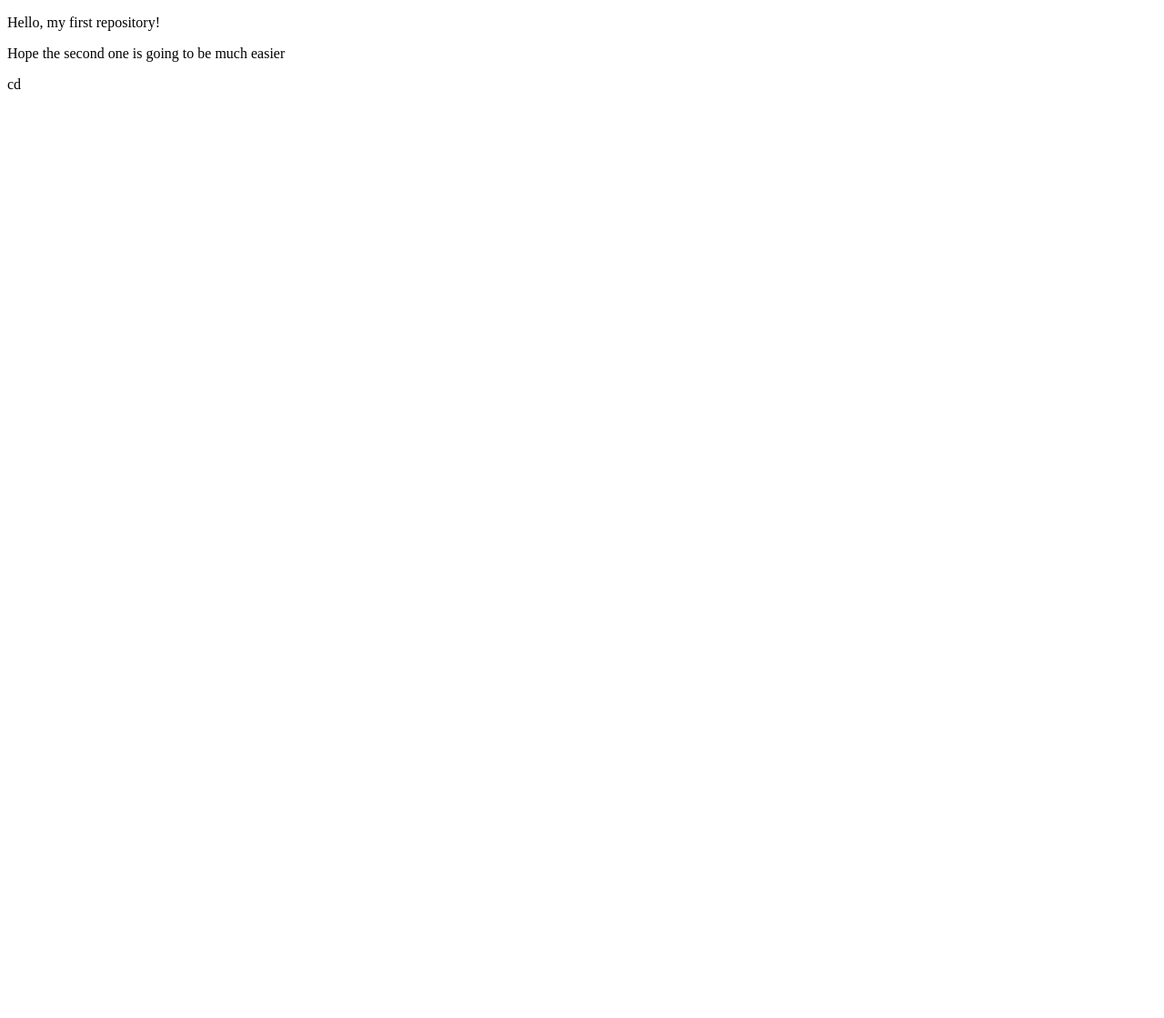
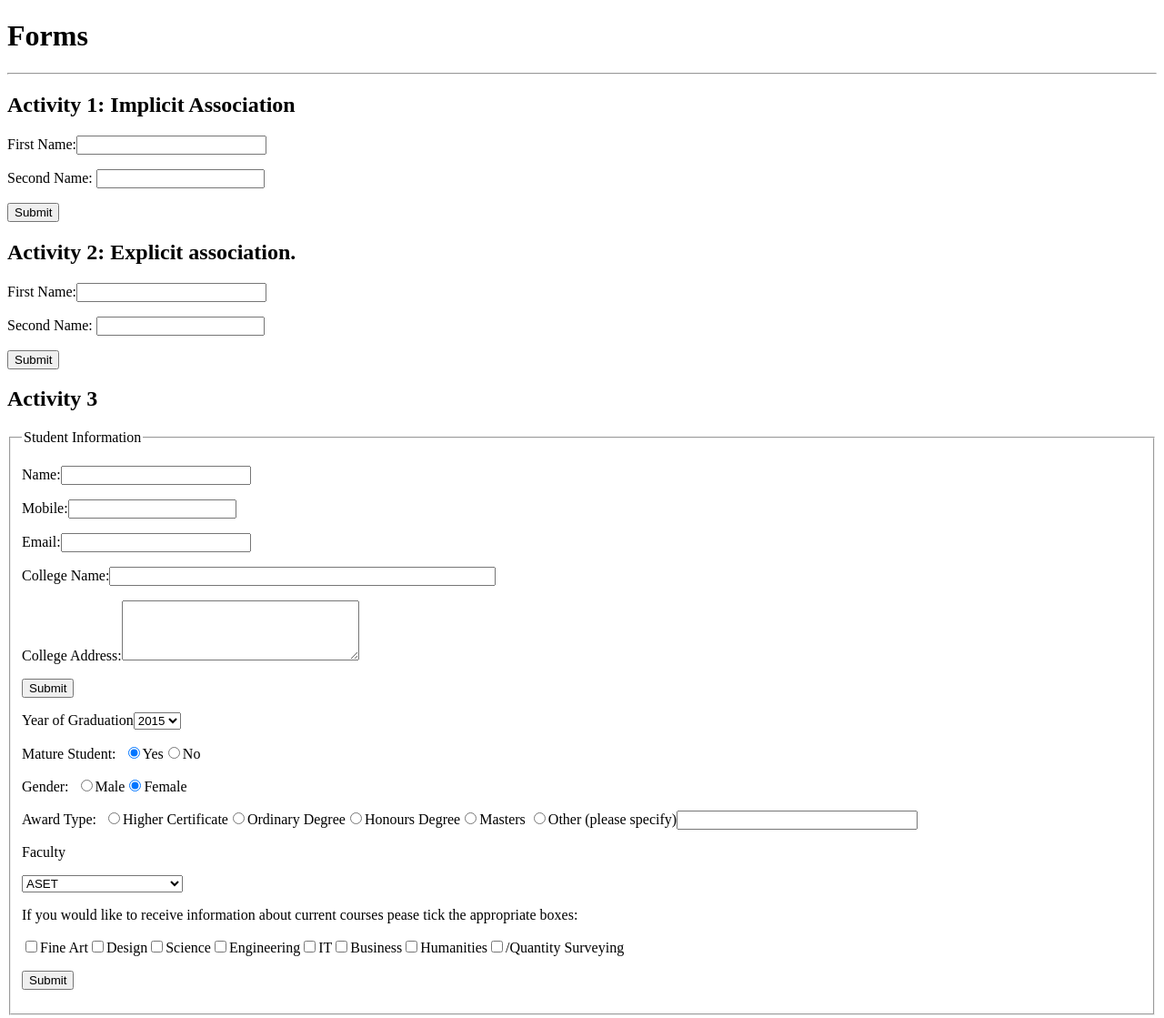
Before and after one commit to K00233556/WebDevelopment, a plain HTML site: page index.html in a window 1280 px wide. Shown: the whole page at 91% size. Before the commit the page ends 800 px from the top, so only its background shows below. Drawn offline with Linux system fonts and the light colour scheme.

Commit message:
Adding pages

```diff
--- a/index.html
+++ b/index.html
@@ -1,19 +1,79 @@
 <!DOCTYPE html>
 <html>
+<head>
+<title>P05</title>
+</head>
+<body>
+    <h1>Forms</h1><hr>
+    <h2>Activity 1: Implicit Association</h2>
+    <form>
+        <p><label>First Name:<input type="text" name="firstName" size="23"></label></p>
+        <p><label>Second Name: <input type="text" name="secondName" size="20"></label></p>
+            <input type="submit">
+     </form>
+    <h2>Activity 2: Explicit association.</h2>
+    <form>
+        <p><label for="firstName">First Name:</label><input type="text" name="firstName" id ="firstName" size="23"></p>
 
-<head>
-  <meta charset="utf-8">
-  <title>Repository</title>
+        <p><label>Second Name: <input type="text" name="secondName" size="20"></label></p>
+            <input type="submit">
+     </form>
+    <h2>Activity 3</h2>
+    <form>
+    <fieldset>
+        <legend>Student Information</legend>
+     <p><label>Name:<input type="text" name="name" size="23"></label></p>
+    <p><label>Mobile:<input type="number" name="mobile" size="23"></label></p>
+     <p><label>Email:<input type="email" name="email" size="23"></label></p>
+     <p><label>College Name:<input type="text area" name="area" size="50"></label></p>
+
+     <p><label>College Address:<textarea name="area" rows="4" cols="30"></textarea></label></p>
+        <input type="submit">
+    <p><label>Year of Graduation<select name="year">
+        <option>2005</option>
+        <option>2006</option>
+        <option>2007</option>
+        <option>2008</option>
+        <option>2009</option>
+        <option>2010</option>
+        <option>2011</option>
+        <option>2012</option>
+        <option>2013</option>
+        <option>2014</option>
+        <option>2015</option>
+        <option>2016</option>
+        <option>2017</option><option selected="selected">2015</option></select></label></p>
+    <p><label>Mature Student:&nbsp;&nbsp;<input type="radio" name ="matureStudent"
+                    value="mature" checked="checked">Yes</label><label><input type="radio" name ="matureStudent"
+                    value="mature" >No</label></p>
+
+   <p><label>Gender:&nbsp;&nbsp;<input type="radio" name ="gender"
+                    value="male">Male</label><label><input type="radio" name ="gender"
+                    value="female" checked="checked">Female</label></p>
+
+   <p><label>Award Type:&nbsp;&nbsp;<input type="radio" name ="type"
+                    value="type">Higher Certificate</label><label><input type="radio" name ="type"
+                    value="type">Ordinary Degree</label><label><input type="radio" name ="type"
+                    value="type">Honours Degree</label><label><input type="radio" name ="type" value="type">Masters</label>
+            <input type="radio" name ="type"
+                    value="type">Other (please specify)<label><input type="text" name="other" size="30"></label></p>
+
+
+    <p><label for="Faculty">Faculty</label></p>
+    <select name="form-faculty" id="Faculty">
+        <option>Art & Design</option>
+        <option>Applied Science</option>
+        <option>Engineering & Technology</option>
+        <option>Business & Humanities</option>
+        <option>ASET<option selected="slected">ASET</option>
+    </select>
+        <p>If you would like to receive information about current courses pease tick the appropriate boxes:</p><label><input type="checkbox" name="fine"value="art">Fine Art</label><label><input type="checkbox" name="design">Design</label><label><input type="checkbox" name="science">Science</label><label><input type="checkbox" name="Engineering">Engineering</label><label><input type="checkbox" name="it">IT</label><label><input type="checkbox" name="business">Business</label><label><input type="checkbox" name="humanities">Humanities</label><label><input type="checkbox" name="quantity" value="surveying">/Quantity Surveying</label>
+     <p><label><input type="submit"></label></p>
+
+    </fieldset>
+    </form>
 
 
 
-  </head>
-
-<body>
-
-  <p>Hello, my first repository!</p>
-<p>Hope the second one is going to be much easier</p>
-
 </body>
-
-</html>cd
+</html>
```
Also changed, not shown: 2 other files.
